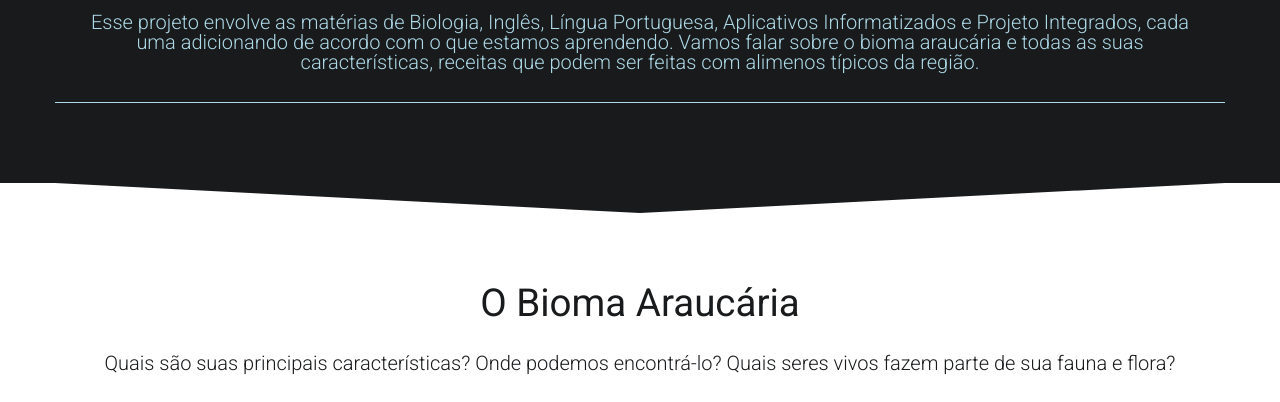
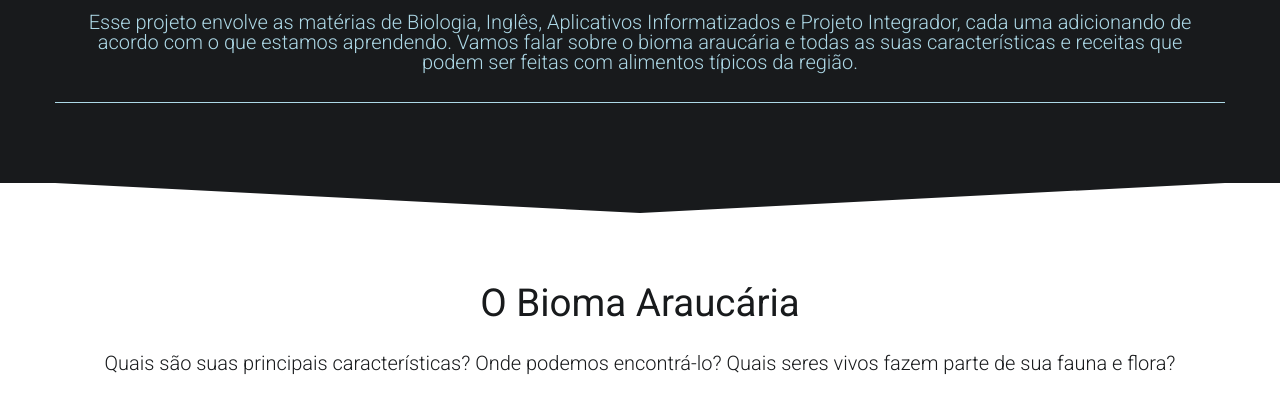
Before and after one commit to projeto2interdisciplinar/biomasecontos, a plain HTML site: page index.html in a window 1280 px wide. Shown: the part 698-1100 px from the top of the page. Drawn offline with Linux system fonts and the light colour scheme; some packages are replaced by stand-ins of ours.

Commit message:
Add files via upload

```diff
--- a/index.html
+++ b/index.html
@@ -103,7 +103,7 @@
                 <div class="title">
                     <h1>Projeto Interdisciplinar</h1>
                     <!-- Section's title goes here -->
-                    <p>Esse projeto envolve as matérias de Biologia, Inglês, Língua Portuguesa, Aplicativos Informatizados e Projeto Integrados, cada uma adicionando de acordo com o que estamos aprendendo. Vamos falar sobre o bioma araucária e todas as suas características, receitas que podem ser feitas com alimenos típicos da região.</p>
+                    <p>Esse projeto envolve as matérias de Biologia, Inglês, Aplicativos Informatizados e Projeto Integrador, cada uma adicionando de acordo com o que estamos aprendendo. Vamos falar sobre o bioma araucária e todas as suas características e receitas que podem ser feitas com alimentos típicos da região.</p>
                     <!--Simple description for section goes here. -->
                 </div>
 
```
